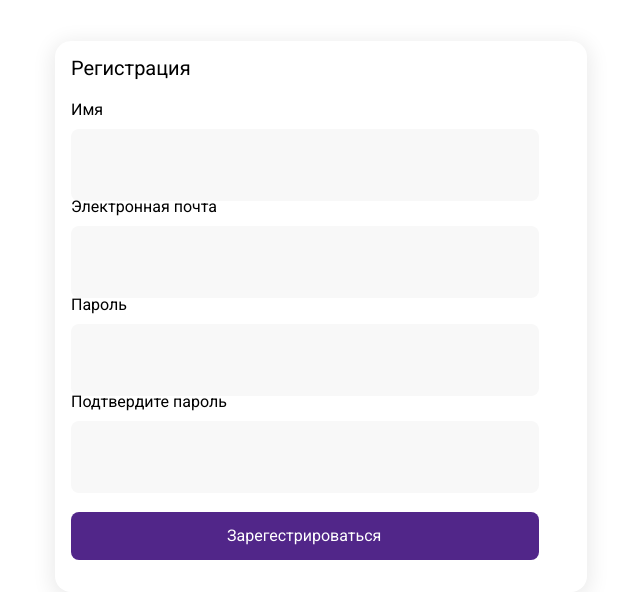
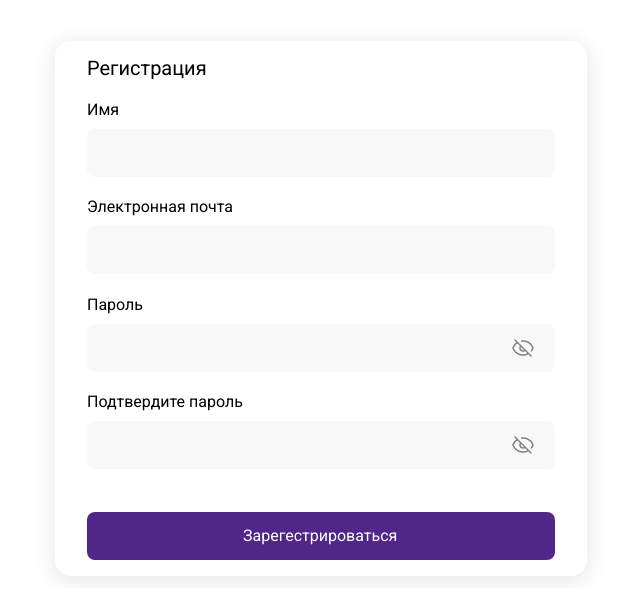
Before and after one commit to FrowningCat/the-company-introductory-page, a React (Vite) app: page / in a window 1280 px wide. Shown: the part 212-804 px from the top of the page, without its empty margins (415-1055 px from the left). Built offline with nearby package versions, Linux system fonts and the light colour scheme.

Commit message:
finished working on the styles

```diff
--- a/src/components/SignUp/SignUp.css
+++ b/src/components/SignUp/SignUp.css
@@ -7,7 +7,8 @@
   margin-left: 470px;
   border-radius: 16px;
   gap: 24px;
-  padding: 16px;
+  padding-left: 32px;
+  padding-top: 16px;
   box-shadow: 0px 4px 20px 4px rgba(0, 0, 0, 0.08);
   font-family: "Roboto";
   font-size: 16px;
@@ -38,7 +39,16 @@
   height: 48px;
   border-radius: 8px;
   background-color: #f8f8f8;
-  padding: 12px 8px 12px 16px;
+}
+.registration__dataEntry__block__input__text {
+  width: 400px;
+  padding: 12px 8px 0 16px;
+  color: #808185;
+}
+.registration__dataEntry__block__input__eye {
+  cursor: pointer;
+  position: absolute;
+  margin-top: 12px;
 }
 .registration__button {
   display: flex;
@@ -49,9 +59,16 @@
   background: #512689;
   justify-content: center;
   align-items: center;
+  cursor: pointer;
+  transition: background-color 1s;
 }
 .registration__button__text {
+  cursor: pointer;
   height: 22px;
   width: 156px;
   color: white;
+}
+.registration__button:hover {
+  background: #623b94;
+  box-shadow: 0px 4px 20px 4px rgba(0, 0, 0, 0.08);
 }/*# sourceMappingURL=SignUp.css.map */
--- a/src/components/SignUp/SignUp.jsx
+++ b/src/components/SignUp/SignUp.jsx
@@ -1,4 +1,6 @@
 import './SignUp.css';
+
+import eye from '../../assets/eye.png';
 
 export default function signUp() {
     return (
@@ -11,25 +13,43 @@ export default function signUp() {
                     <div className="registration__dataEntry__block__title">
                         Имя
                     </div>
-                    <div className="registration__dataEntry__block__input"></div>
+                    <div className="registration__dataEntry__block__input">
+                        <input className="registration__dataEntry__block__input__text"></input>
+                    </div>
                 </div>
                 <div className="registration__dataEntry__block">
                     <div className="registration__dataEntry__block__title">
                         Электронная почта
                     </div>
-                    <div className="registration__dataEntry__block__input"></div>
+                    <div className="registration__dataEntry__block__input">
+                        <input className="registration__dataEntry__block__input__text"></input>
+                    </div>
                 </div>
                 <div className="registration__dataEntry__block">
                     <div className="registration__dataEntry__block__title">
                         Пароль
                     </div>
-                    <div className="registration__dataEntry__block__input"></div>
+                    <div className="registration__dataEntry__block__input">
+                        <input className="registration__dataEntry__block__input__text"></input>
+                        <img
+                            src={eye}
+                            alt="eye img"
+                            className="registration__dataEntry__block__input__eye"
+                        />
+                    </div>
                 </div>
                 <div className="registration__dataEntry__block">
                     <div className="registration__dataEntry__block__title">
                         Подтвердите пароль
                     </div>
-                    <div className="registration__dataEntry__block__input"></div>
+                    <div className="registration__dataEntry__block__input">
+                        <input className="registration__dataEntry__block__input__text"></input>
+                        <img
+                            src={eye}
+                            alt="eye img"
+                            className="registration__dataEntry__block__input__eye"
+                        />
+                    </div>
                 </div>
             </div>
             <div className="registration__button">
--- a/src/components/SignUp/SignUp.scss
+++ b/src/components/SignUp/SignUp.scss
@@ -15,8 +15,8 @@ $lineHeightInput: 16.41px;
 $textColorMain: #151317;
 $textColorInput: #808185;
 $colorInput: #f8f8f8;
-$textColorButton: #512689;
-$textColorButtonText: white;
+$colorButton: #512689;
+$textColorButton: white;
 
 .registration {
     display: grid;
@@ -26,7 +26,8 @@ $textColorButtonText: white;
     margin-left: 470px;
     border-radius: 16px;
     gap: 24px;
-    padding: 16px;
+    padding-left: 32px;
+    padding-top: 16px;
     box-shadow: 0px 4px 20px 4px rgba(0, 0, 0, 8%);
     font-family: $mainFontFamily;
     font-size: $fontSizeMain;
@@ -54,7 +55,16 @@ $textColorButtonText: white;
                 height: 48px;
                 border-radius: 8px;
                 background-color: $colorInput;
-                padding: 12px 8px 12px 16px;
+                &__text {
+                    width: 400px;
+                    padding: 12px 8px 0 16px;
+                    color: $textColorInput;
+                }
+                &__eye {
+                    cursor: pointer;
+                    position: absolute;
+                    margin-top: 12px;
+                }
             }
         }
     }
@@ -64,13 +74,20 @@ $textColorButtonText: white;
         width: 468px;
         gap: 16px;
         border-radius: 8px;
-        background: $textColorButton;
+        background: $colorButton;
         justify-content: center;
         align-items: center;
+        cursor: pointer;
+        transition: background-color 1s;
         &__text {
+            cursor: pointer;
             height: 22px;
             width: 156px;
-            color: $textColorButtonText;
+            color: $textColorButton;
         }
     }
+    &__button:hover {
+        background: #623b94;
+        box-shadow: 0px 4px 20px 4px rgba(0, 0, 0, 8%);
+    }
 }
--- a/src/index.css
+++ b/src/index.css
@@ -2,4 +2,8 @@
   margin: 0;
   padding: 0;
   cursor: default;
+}
+
+input {
+  all: unset;
 }/*# sourceMappingURL=index.css.map */
--- a/src/index.scss
+++ b/src/index.scss
@@ -3,3 +3,7 @@
     padding: 0;
     cursor: default;
 }
+
+input {
+    all: unset;
+}
```
Also changed, not shown: 2 other files (tests, documents, lock files or other folders).
